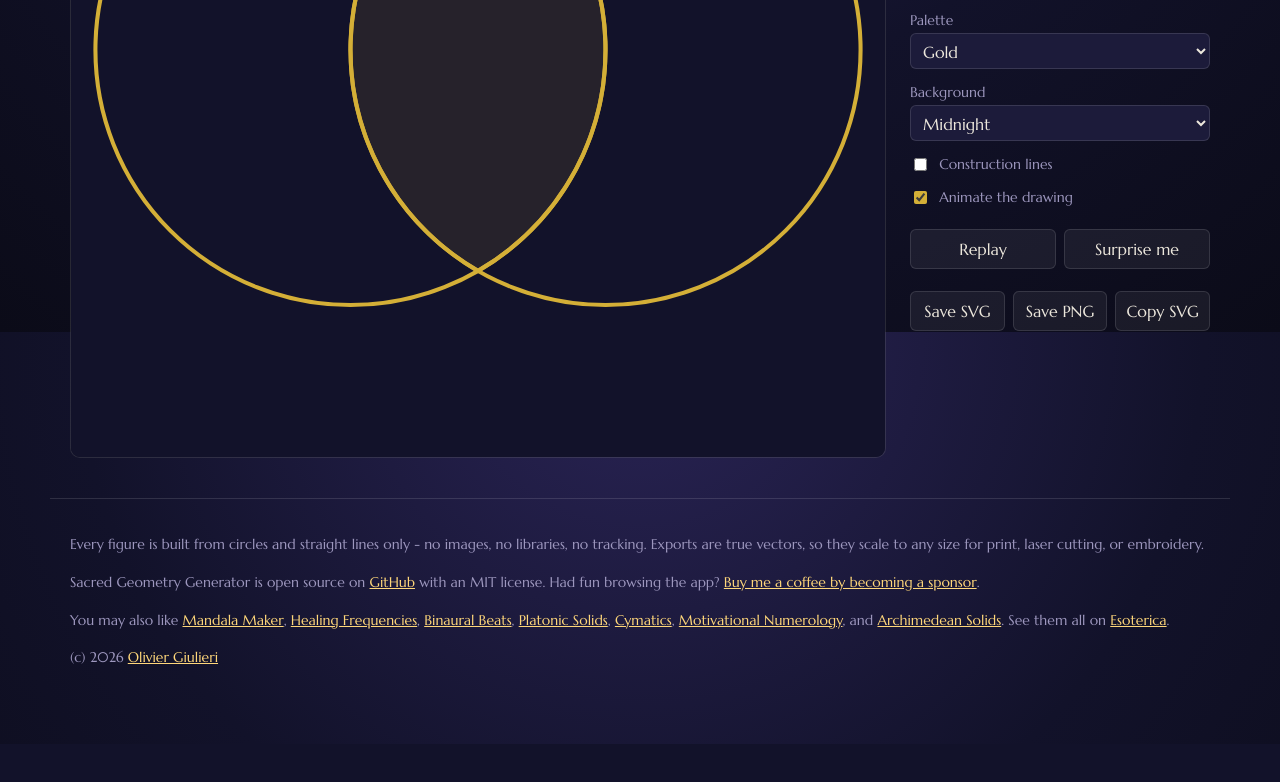
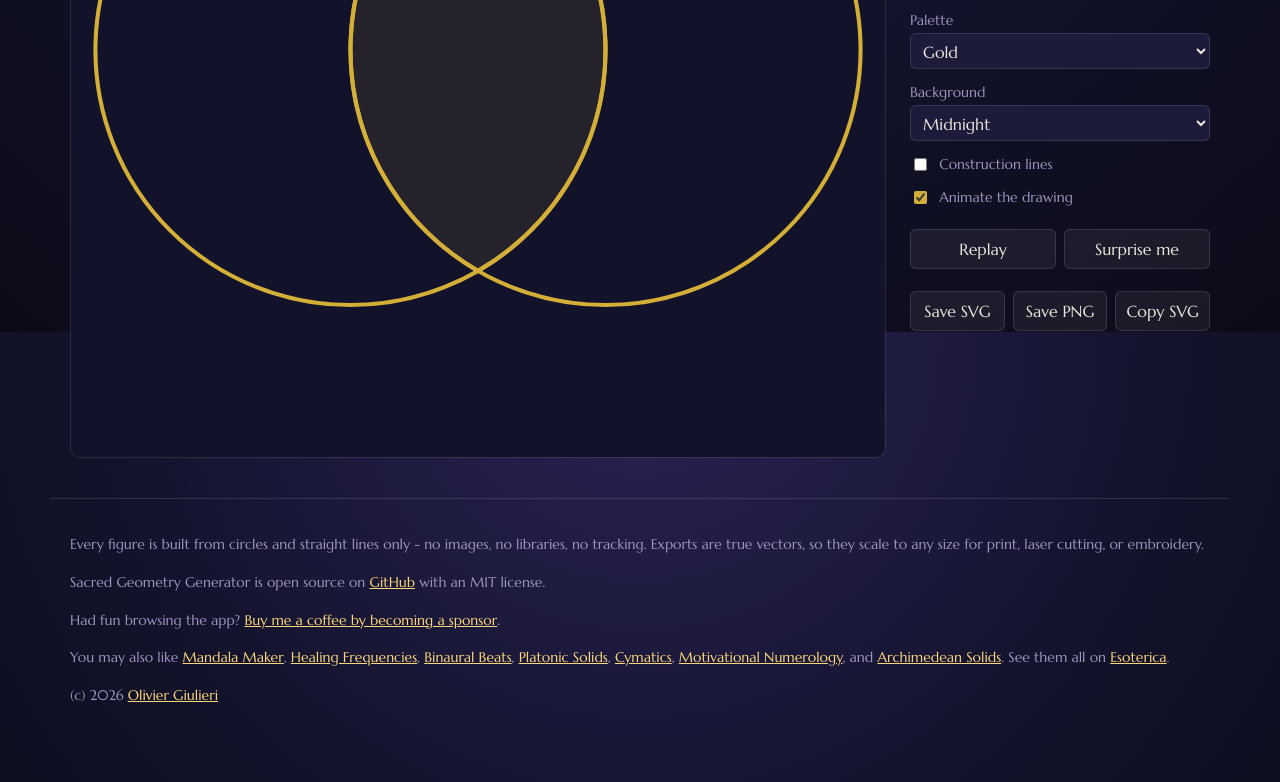
Before and after one commit to evoluteur/sacred-geometry, a website: page index.html in a window 1280 px wide. Shown: the part 468-1250 px from the top of the page. Before the commit the page ends 1212 px from the top, so only its background shows below. Drawn offline with Linux system fonts and the light colour scheme.

Commit message:
docs: text edit

```diff
--- a/index.html
+++ b/index.html
@@ -202,7 +202,10 @@
           rel="noopener"
           >GitHub</a
         >
-        with an MIT license. Had fun browsing the app?
+        with an MIT license.
+      </p>
+      <p>
+        Had fun browsing the app?
         <a
           href="https://github.com/sponsors/evoluteur"
           target="_blank"
```
